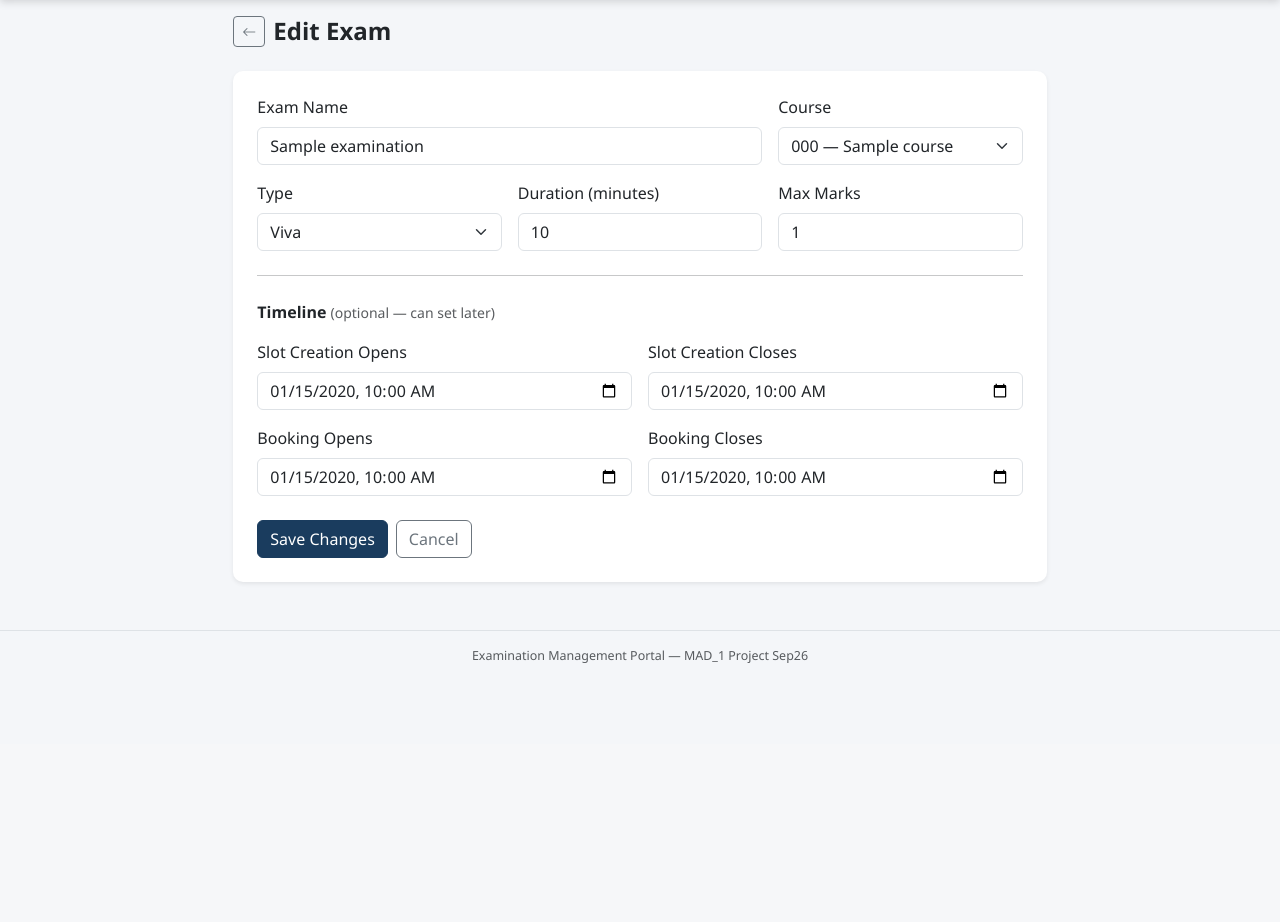
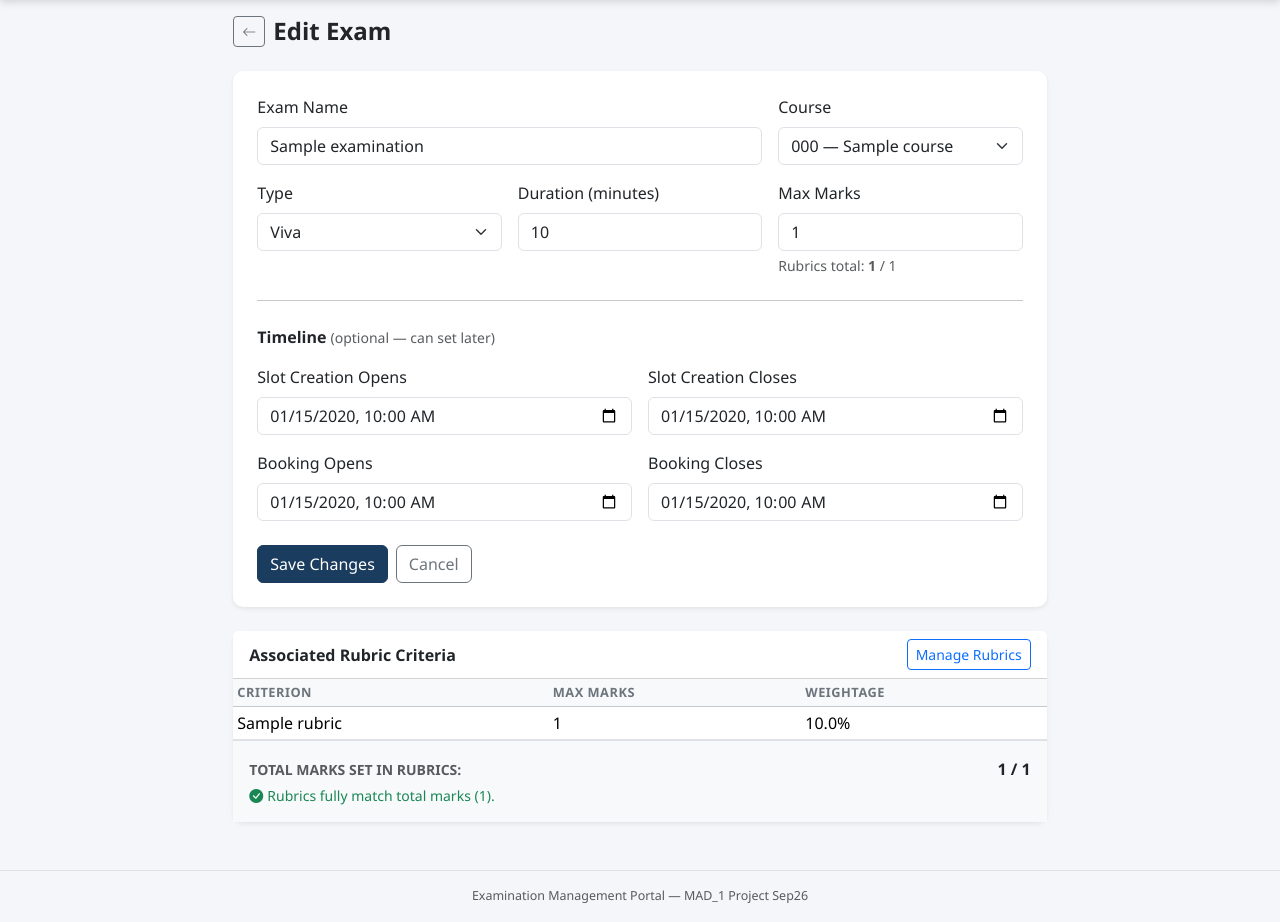
Before and after one commit to laheri72/emp-iitm-mad1, a Flask app: page /admin/exams/1/edit in a window 1280 px wide. Shown: the part 56-978 px from the top of the page. Before the commit the page ends 719 px from the top, so only its background shows below. Run offline with Flask 3, Linux system fonts and the light colour scheme; a user stored in the database is signed in; tables that the repository leaves empty hold one stand-in row (values such as "Sample post").

Commit message:
Fix duplicate booking per exam and add rubric total marks visibility in admin
- Prevent duplicate booking for same exam:
  - Fixed student routes to check status.in_(['Booked', 'Completed'])
  - Students with an active or completed booking cannot book another slot for that exam
  - Deleted conflicting duplicate booking row from database and restored slot seat count
  - Updated exam_slots.html to display completed exam notice with link to result
- Show rubric total marks clearly across admin exam views:
  - exam_detail.html: added Rubric Marks Allocation comparison box below rubric table
    showing Rubrics Total vs Exam Max Marks and status alerts
  - exam_form.html: added current rubrics total under Max Marks input and an
    Associated Rubrics table with allocation summary below the form
  - rubric_form.html: added Exam Max Marks badge and current rubric total hint
- DEVLOG.md updated

```diff
--- a/templates/admin/exam_form.html
+++ b/templates/admin/exam_form.html
@@ -56,6 +56,11 @@
               <label class="form-label">Max Marks</label>
               <input type="number" class="form-control" name="max_marks"
                      value="{{ exam.max_marks if exam else 100 }}" min="1" required />
+              {% if exam and exam.rubrics %}
+              <small class="text-muted d-block mt-1">
+                Rubrics total: <strong>{{ exam.rubrics | sum(attribute='max_marks') }}</strong> / {{ exam.max_marks }}
+              </small>
+              {% endif %}
             </div>
 
           </div>
@@ -96,6 +101,59 @@
         </form>
       </div>
     </div>
+
+    {% if exam %}
+    <!-- Rubrics overview when editing exam -->
+    <div class="card border-0 shadow-sm mt-4">
+      <div class="card-header bg-white d-flex justify-content-between align-items-center">
+        <span class="fw-semibold">Associated Rubric Criteria</span>
+        <a href="{{ url_for('admin.exam_detail', exam_id=exam.id) }}" class="btn btn-sm btn-outline-primary">
+          Manage Rubrics
+        </a>
+      </div>
+      <div class="card-body p-0">
+        {% if exam.rubrics %}
+        <table class="table table-sm table-hover mb-0">
+          <thead class="table-light">
+            <tr>
+              <th>Criterion</th>
+              <th>Max Marks</th>
+              <th>Weightage</th>
+            </tr>
+          </thead>
+          <tbody>
+            {% for r in exam.rubrics %}
+            <tr>
+              <td>{{ r.criterion_name }}</td>
+              <td>{{ r.max_marks }}</td>
+              <td>{{ r.weightage or '—' }}{% if r.weightage %}%{% endif %}</td>
+            </tr>
+            {% endfor %}
+          </tbody>
+        </table>
+        {% set r_tot = exam.rubrics | sum(attribute='max_marks') %}
+        <div class="p-3 bg-light border-top">
+          <div class="d-flex justify-content-between align-items-center">
+            <span class="fw-semibold small text-uppercase text-muted">Total Marks Set in Rubrics:</span>
+            <span class="fw-bold fs-6">{{ r_tot }} / {{ exam.max_marks }}</span>
+          </div>
+          {% if r_tot == exam.max_marks %}
+            <small class="text-success d-block mt-1"><i class="bi bi-check-circle-fill me-1"></i>Rubrics fully match total marks ({{ exam.max_marks }}).</small>
+          {% elif r_tot < exam.max_marks %}
+            <small class="text-warning d-block mt-1"><i class="bi bi-exclamation-triangle-fill me-1"></i>Rubrics sum to {{ r_tot }} marks ({{ exam.max_marks - r_tot }} unassigned marks remaining).</small>
+          {% else %}
+            <small class="text-danger d-block mt-1"><i class="bi bi-exclamation-octagon-fill me-1"></i>Rubrics sum to {{ r_tot }} marks (exceeds {{ exam.max_marks }} by {{ r_tot - exam.max_marks }}).</small>
+          {% endif %}
+        </div>
+        {% else %}
+        <div class="p-3 text-center text-muted small">
+          No rubric criteria defined yet. <a href="{{ url_for('admin.exam_detail', exam_id=exam.id) }}">Add criteria here</a>.
+        </div>
+        {% endif %}
+      </div>
+    </div>
+    {% endif %}
+
   </div>
 </div>
 {% endblock %}
```
Also changed, not shown: DEVLOG.md (+14 -0 lines), routes/student.py (+8 -5 lines), templates/admin/exam_detail.html (+27 -2 lines), templates/admin/rubric_form.html (+7 -1 lines), templates/student/exam_slots.html (+12 -6 lines).
